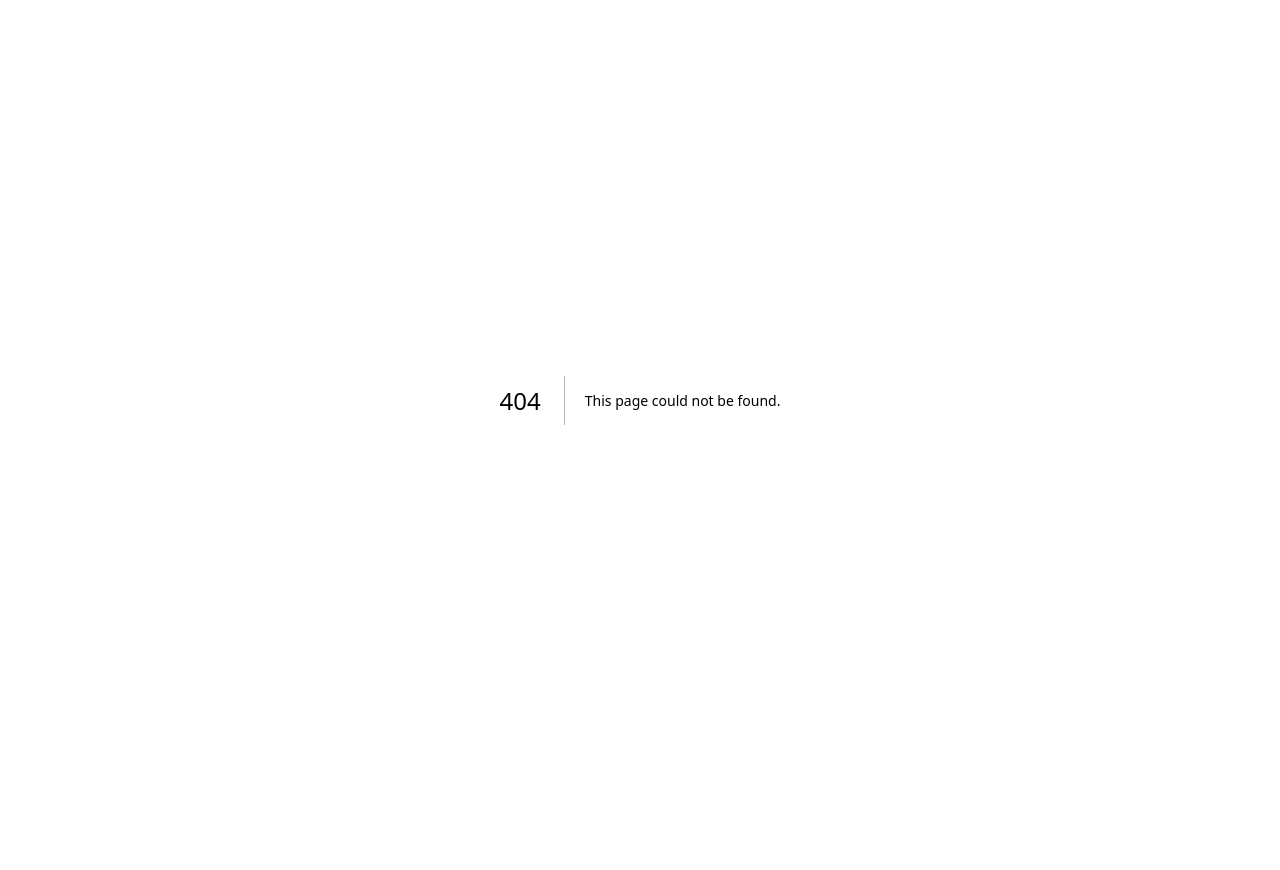
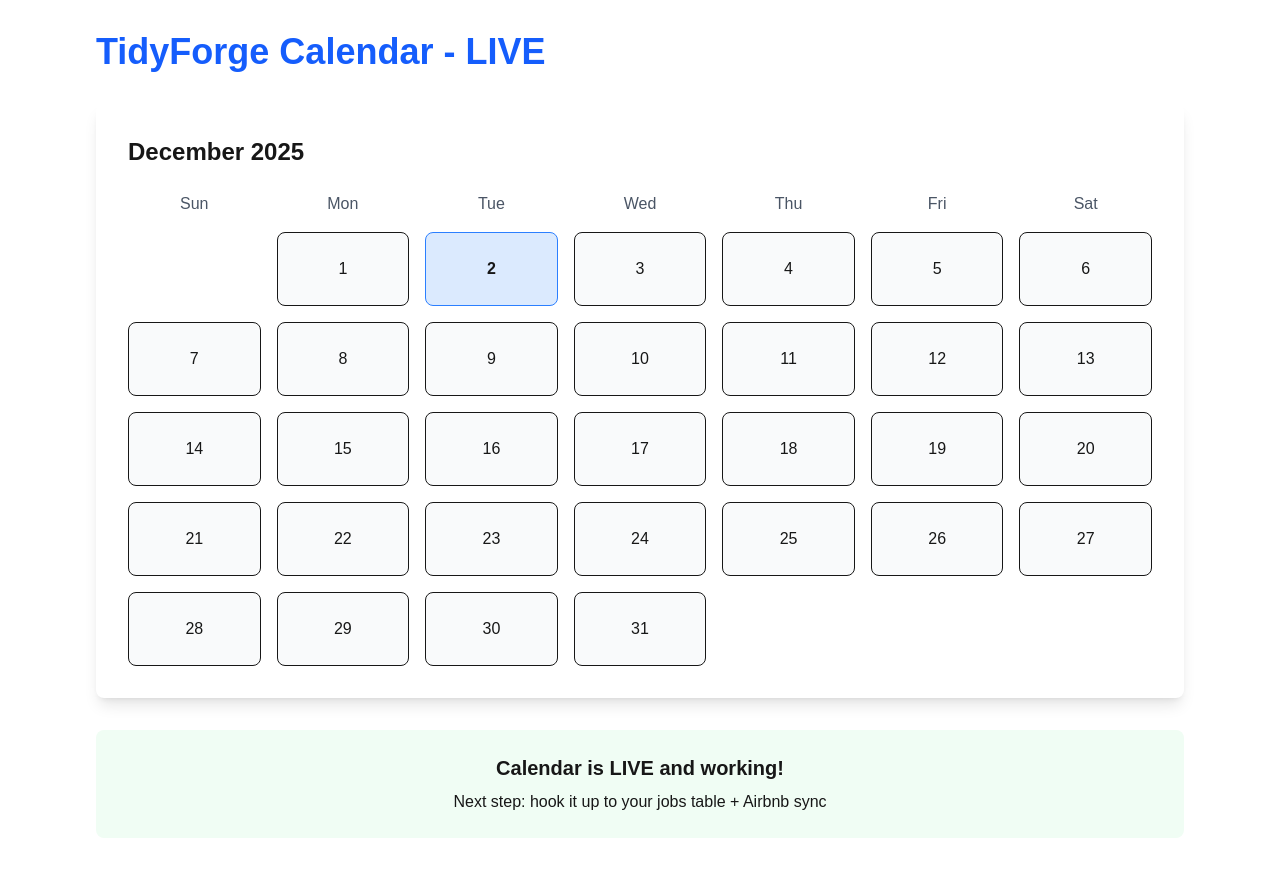
Before and after one commit to MagicMaids/tidyforge, a Next.js app: page /calendar in a window 1280 px wide. Before the commit this address had no page. Before the commit the page ends 800 px from the top, so only its background shows below. Built offline with nearby package versions, Linux system fonts and the light colour scheme.

Commit message:
cal no depend

```diff
--- /dev/null
+++ b/src/app/calendar/page.tsx
@@ -0,0 +1,54 @@
+'use client'
+
+export default function CalendarPage() {
+  const today = new Date()
+  const year = today.getFullYear()
+  const month = today.getMonth()
+  const firstDay = new Date(year, month, 1).getDay()
+  const daysInMonth = new Date(year, month + 1, 0).getDate()
+
+  const blanks = Array(firstDay).fill(null)
+  const days = Array.from({ length: daysInMonth }, (_, i) => i + 1)
+
+  return (
+    <div className="p-8 max-w-6xl mx-auto">
+      <h1 className="text-4xl font-bold mb-8 text-blue-600">TidyForge Calendar - LIVE</h1>
+
+      <div className="bg-white rounded-lg shadow-lg p-8">
+        <h2 className="text-2xl font-semibold mb-6">
+          {today.toLocaleString('default', { month: 'long', year: 'numeric' })}
+        </h2>
+
+        <div className="grid grid-cols-7 gap-4 text-center font-medium text-gray-600 mb-4">
+          {['Sun', 'Mon', 'Tue', 'Wed', 'Thu', 'Fri', 'Sat'].map(d => (
+            <div key={d}>{d}</div>
+          ))}
+        </div>
+
+        <div className="grid grid-cols-7 gap-4">
+          {blanks.map((_, i) => (
+            <div key={`blank-${i}`} />
+          ))}
+          {days.map(day => {
+            const isToday = day === today.getDate()
+            return (
+              <div
+                key={day}
+                className={`p-6 border rounded-lg text-center cursor-pointer transition-all
+                  ${isToday ? 'bg-blue-100 border-blue-500 font-bold' : 'bg-gray-50 hover:bg-gray-100'}
+                `}
+              >
+                {day}
+              </div>
+            )
+          })}
+        </div>
+      </div>
+
+      <div className="mt-8 p-6 bg-green-50 rounded-lg text-center">
+        <p className="text-xl font-semibold">Calendar is LIVE and working!</p>
+        <p className="mt-2">Next step: hook it up to your jobs table + Airbnb sync</p>
+      </div>
+    </div>
+  )
+}
```
